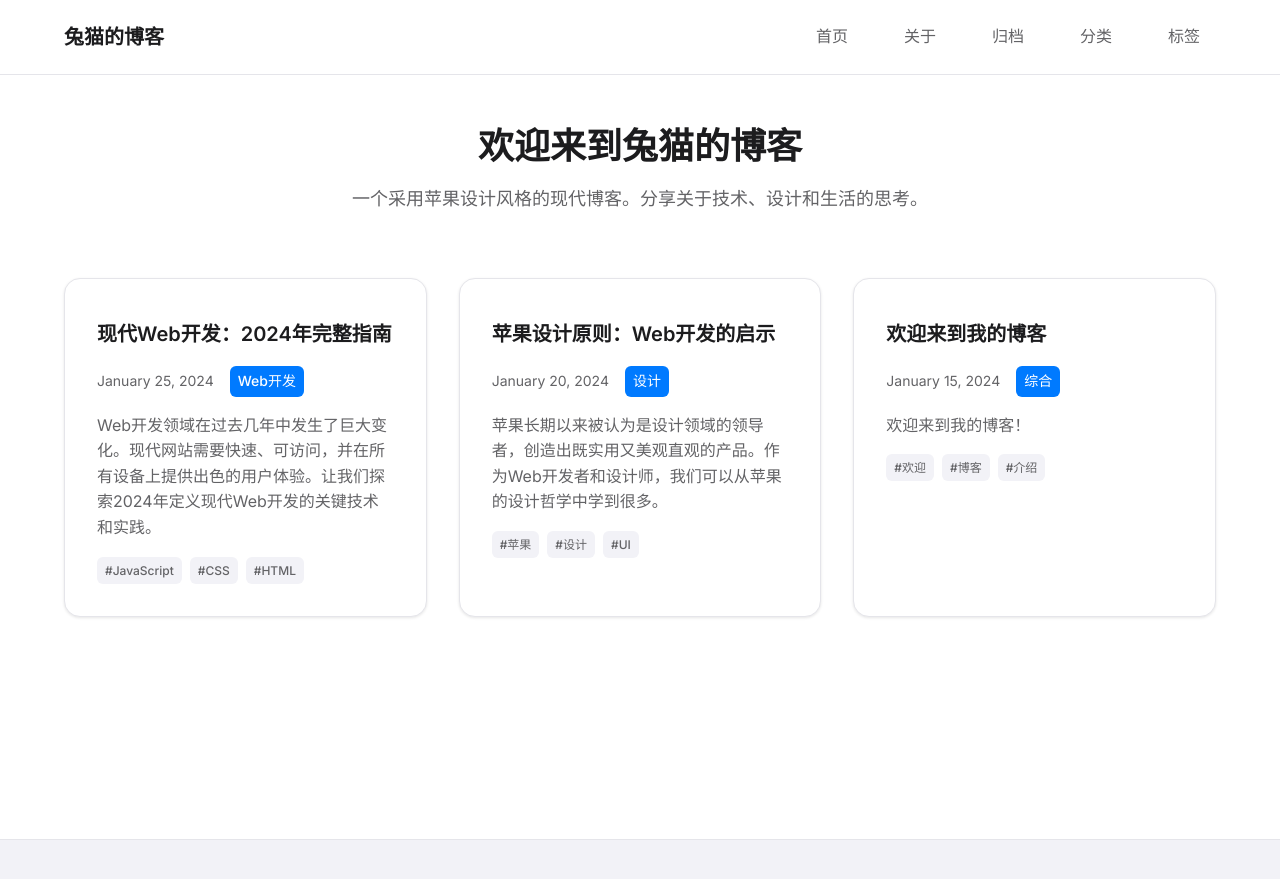
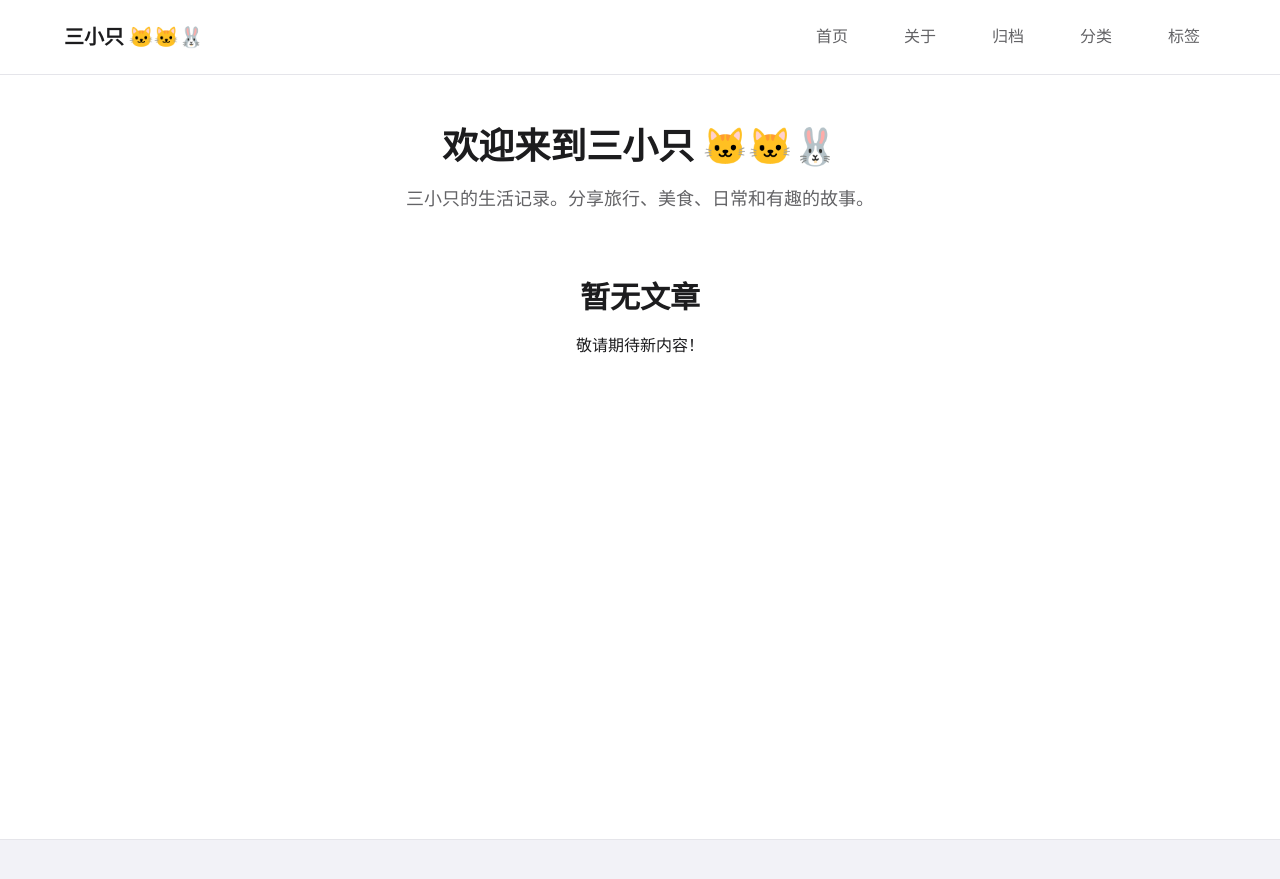
Before and after one commit to rabbicat-cx/rabbicat-cx.github.io, a Jekyll site: the page built from index.html, in a window 1280 px wide and 900 px high. Shown: the top 879 px of the window. Built offline with Jekyll 4.4.1, drawn with Linux system fonts in a browser that asks for light colours; the list of posts is cut into pages by our own code; some of the changed text lies outside the part shown.

````diff
--- a/_config.yml
+++ b/_config.yml
@@ -1,8 +1,8 @@
 # Site settings
-title: 兔猫的博客
+title: 三小只 🐱🐱🐰
 email: your-email@example.com
 description: >- # this means to ignore newlines until "baseurl:"
-  一个采用苹果设计风格的现代博客。分享关于技术、设计和生活的思考。
+  三小只的生活记录。分享旅行、美食、日常和有趣的故事。
 baseurl: "" # the subpath of your site, e.g. /blog
 url: "https://rabbicat-cx.github.io" # the base hostname & protocol for your site
 twitter_username: rabbicat_cx
@@ -60,7 +60,7 @@
       type: "posts"
     values:
       layout: "post"
-      author: "兔猫"
+      author: "三小只"
   - scope:
       path: ""
     values:
--- a/_posts/2024-01-15-welcome-to-my-blog.md
+++ /dev/null
@@ -1,54 +0,0 @@
----
-layout: post
-title: "欢迎来到我的博客"
-date: 2024-01-15 10:00:00 +0000
-categories: [综合, 介绍]
-tags: [欢迎, 博客, 介绍]
-author: 兔猫
----
-
-# 欢迎来到我的博客！
-
-你好，欢迎来到我的新博客！我很兴奋能与你分享这个空间，在这里我将写关于技术、设计和各种我感兴趣的话题。
-
-## 你可以期待什么
-
-这个博客将涵盖广泛的主题，包括：
-
-- **Web开发**：现代框架、最佳实践和教程
-- **设计**：UI/UX原则、设计系统和创意灵感
-- **技术趋势**：新兴技术和行业洞察
-- **个人项目**：我正在构建的项目的幕后花絮
-- **职业发展**：来自技术行业的技巧和经验
-
-## 关于设计
-
-你可能会注意到这个博客有着简洁的苹果风格设计。我相信好的设计能够增强阅读体验，我试图创造一些既美观又实用的东西。
-
-设计特色：
-- 使用Inter字体系列的简洁排版
-- 周到的留白使用
-- 流畅的动画和过渡效果
-- 适用于所有设备的响应式设计
-- 深色模式支持（即将推出！）
-
-## 开始探索
-
-随时探索不同的部分：
-- 在[归档](/archive/)中浏览所有文章
-- 在[分类](/categories/)中按主题查找文章
-- 通过[标签](/tags/)发现内容
-- 了解更多[关于](/about/)我和这个博客
-
-## 保持联系
-
-我很乐意听到你的声音！你可以：
-- 在[GitHub](https://github.com/rabbicat-cx)上关注我的最新项目
-- 在[Twitter](https://twitter.com/rabbicat_cx)上与我联系获取快速更新
-- 订阅[RSS订阅](/feed.xml)以不错过任何文章
-
-感谢你的访问，希望你能在这里找到有价值和有启发性的内容。愉快阅读！
-
----
-
-*这只是开始。敬请期待更多精彩内容！*
--- a/_posts/2024-01-20-apple-design-principles.md
+++ /dev/null
@@ -1,97 +0,0 @@
----
-layout: post
-title: "苹果设计原则：Web开发的启示"
-date: 2024-01-20 14:30:00 +0000
-categories: [设计, Web开发]
-tags: [苹果, 设计, UI, UX, 原则]
-author: 兔猫
----
-
-苹果长期以来被认为是设计领域的领导者，创造出既实用又美观直观的产品。作为Web开发者和设计师，我们可以从苹果的设计哲学中学到很多。
-
-## 苹果核心设计原则
-
-### 1. 简约至上
-
-苹果的设计哲学围绕着**简约是终极的精致**这一理念。这并不意味着删除功能，而是以最直观的方式呈现它们。
-
-```css
-/* 苹果风格的按钮设计 */
-.button {
-  background: #007AFF;
-  border: none;
-  border-radius: 8px;
-  padding: 12px 24px;
-  color: white;
-  font-weight: 500;
-  transition: all 0.2s ease;
-}
-
-.button:hover {
-  background: #0056CC;
-  transform: translateY(-1px);
-}
-```
-
-### 2. 注重细节
-
-在苹果的设计中，每个像素都很重要。从微妙的阴影到精确的间距，没有任何细节是偶然的。
-
-需要考虑的关键细节：
-- **字体排版**：尽可能使用系统字体以增加熟悉感
-- **间距**：一致的边距和内边距创造视觉和谐
-- **颜色**：微妙的渐变和精心选择的调色板
-- **动画**：流畅、有目的的过渡效果，感觉自然
-
-### 3. 以用户为中心的设计
-
-苹果首先为用户设计，其次才是技术。界面应该感觉不存在，让用户专注于他们的任务。
-
-## Applying Apple Principles to Web Design
-
-### Typography
-
-Apple uses San Francisco as their system font, which inspired the use of system font stacks in web design:
-
-```css
-font-family: -apple-system, BlinkMacSystemFont, 'Segoe UI', Roboto, sans-serif;
-```
-
-### Color Palette
-
-Apple's color system is both vibrant and accessible:
-
-- **Blue**: #007AFF (Primary actions)
-- **Green**: #34C759 (Success states)
-- **Orange**: #FF9500 (Warnings)
-- **Red**: #FF3B30 (Destructive actions)
-
-### Spacing and Layout
-
-Apple uses an 8-point grid system that creates visual consistency:
-
-```css
-:root {
-  --spacing-xs: 4px;
-  --spacing-sm: 8px;
-  --spacing-md: 16px;
-  --spacing-lg: 24px;
-  --spacing-xl: 32px;
-}
-```
-
-## The Power of Constraints
-
-One of Apple's greatest strengths is their willingness to impose constraints. By limiting options, they create more focused and coherent experiences.
-
-> "Simplicity is not the absence of clutter, that's a consequence of simplicity. Simplicity is somehow essentially describing the purpose and place of an object and product." - Jonathan Ive
-
-## Conclusion
-
-Apple's design principles aren't just about aesthetics—they're about creating experiences that feel effortless and delightful. By applying these principles to our web projects, we can create interfaces that users will love to interact with.
-
-The key is to start with the user's needs, remove unnecessary complexity, and pay attention to the smallest details. When done right, good design becomes invisible, allowing content and functionality to shine.
-
----
-
-*What Apple design principles do you find most valuable in your work? Share your thoughts and experiences in the comments below!*
--- a/_posts/2024-01-25-modern-web-development.md
+++ /dev/null
@@ -1,216 +0,0 @@
----
-layout: post
-title: "现代Web开发：2024年完整指南"
-date: 2024-01-25 09:15:00 +0000
-categories: [Web开发, 教程]
-tags: [JavaScript, CSS, HTML, 现代化, 教程]
-author: 兔猫
----
-
-Web开发领域在过去几年中发生了巨大变化。现代网站需要快速、可访问，并在所有设备上提供出色的用户体验。让我们探索2024年定义现代Web开发的关键技术和实践。
-
-## 现代Web技术栈
-
-### 前端技术
-
-**HTML5与语义化标记**
-```html
-<article class="blog-post">
-  <header>
-    <h1>文章标题</h1>
-    <time datetime="2024-01-25">2024年1月25日</time>
-  </header>
-  <main>
-    <p>文章内容在这里...</p>
-  </main>
-</article>
-```
-
-**CSS Grid与Flexbox**
-```css
-.post-grid {
-  display: grid;
-  grid-template-columns: repeat(auto-fit, minmax(300px, 1fr));
-  gap: 2rem;
-}
-
-.card {
-  display: flex;
-  flex-direction: column;
-  border-radius: 12px;
-  overflow: hidden;
-}
-```
-
-**现代JavaScript (ES2024)**
-```javascript
-// 使用现代的async/await和可选链
-const fetchPosts = async () => {
-  try {
-    const response = await fetch('/api/posts');
-    const data = await response.json();
-    return data?.posts || [];
-  } catch (error) {
-    console.error('获取文章失败:', error);
-    return [];
-  }
-};
-```
-
-## 性能优化
-
-### 核心Web指标
-
-Google的核心Web指标是现代网站的重要指标：
-
-1. **最大内容绘制 (LCP)**：应在2.5秒内发生
-2. **首次输入延迟 (FID)**：应少于100毫秒
-3. **累积布局偏移 (CLS)**：应少于0.1
-
-### 优化策略
-
-**图片优化**
-```html
-<picture>
-  <source srcset="image.webp" type="image/webp">
-  <source srcset="image.avif" type="image/avif">
-  <img src="image.jpg" alt="描述" loading="lazy">
-</picture>
-```
-
-**CSS优化**
-```css
-/* 使用CSS自定义属性进行主题化 */
-:root {
-  --primary-color: #007AFF;
-  --text-color: #1C1C1E;
-  --bg-color: #FFFFFF;
-}
-
-/* 为性能优化动画 */
-.smooth-animation {
-  transform: translateX(0);
-  transition: transform 0.3s ease-out;
-  will-change: transform;
-}
-```
-
-## 可访问性优先
-
-现代网站必须对所有人都可访问。以下是关键实践：
-
-### ARIA标签和角色
-```html
-<button aria-label="关闭对话框" aria-expanded="false">
-  <span aria-hidden="true">×</span>
-</button>
-
-<nav role="navigation" aria-label="主导航">
-  <ul role="menubar">
-    <li role="none">
-      <a href="/" role="menuitem">首页</a>
-    </li>
-  </ul>
-</nav>
-```
-
-### 焦点管理
-```css
-/* 可见的焦点指示器 */
-.button:focus-visible {
-  outline: 2px solid var(--primary-color);
-  outline-offset: 2px;
-}
-
-/* 键盘导航的跳转链接 */
-.skip-link {
-  position: absolute;
-  top: -40px;
-  left: 6px;
-  background: var(--primary-color);
-  color: white;
-  padding: 8px;
-  text-decoration: none;
-  transition: top 0.3s;
-}
-
-.skip-link:focus {
-  top: 6px;
-}
-```
-
-## 渐进式增强
-
-为每个人构建你的网站，然后增强体验：
-
-```javascript
-// 功能检测后再增强
-if ('IntersectionObserver' in window) {
-  // 添加滚动动画
-  const observer = new IntersectionObserver(entries => {
-    entries.forEach(entry => {
-      if (entry.isIntersecting) {
-        entry.target.classList.add('animate-in');
-      }
-    });
-  });
-
-  document.querySelectorAll('.animate-on-scroll').forEach(el => {
-    observer.observe(el);
-  });
-}
-```
-
-## 安全最佳实践
-
-### 内容安全策略
-```html
-<meta http-equiv="Content-Security-Policy"
-      content="default-src 'self';
-               script-src 'self' 'unsafe-inline';
-               style-src 'self' 'unsafe-inline';">
-```
-
-### HTTPS无处不在
-```javascript
-// 在生产环境中重定向到HTTPS
-if (location.protocol !== 'https:' && location.hostname !== 'localhost') {
-  location.replace('https:' + window.location.href.substring(window.location.protocol.length));
-}
-```
-
-## 工具和工作流
-
-### 必备开发工具
-
-1. **构建工具**：Vite、Webpack或Parcel
-2. **CSS预处理器**：Sass、PostCSS
-3. **代码检查**：ESLint、Stylelint
-4. **测试**：Jest、Cypress、Playwright
-5. **性能**：Lighthouse、WebPageTest
-
-### 部署和托管
-
-现代部署选项：
-- **静态站点生成器**：Jekyll、Hugo、Next.js
-- **JAMstack平台**：Netlify、Vercel、GitHub Pages
-- **CDN**：Cloudflare、AWS CloudFront
-
-## 展望未来
-
-Web继续发展，令人兴奋的新技术包括：
-
-- **Web组件**：可重用的自定义元素
-- **CSS容器查询**：基于容器大小的响应式设计
-- **Web Assembly**：浏览器中的高性能应用
-- **渐进式Web应用**：Web上的原生体验
-
-## 结论
-
-构建现代网站需要平衡性能、可访问性和用户体验。通过遵循这些实践并保持对Web标准的关注，你可以创建不仅外观出色，而且为所有用户提供优秀体验的网站。
-
-关键是从语义化HTML的坚实基础开始，用CSS和JavaScript渐进式增强，并始终将用户需求放在决策的中心。
-
----
-
-*你觉得现代Web开发实践中哪些最具挑战性？在评论中分享你的经验和问题！*
--- a/about.md
+++ b/about.md
@@ -4,29 +4,31 @@
 permalink: /about/
 ---
 
-# 关于我
+# 关于三小只
 
-欢迎来到我的博客！我热衷于技术、设计，以及与社区分享知识。
+你好呀！欢迎来到三小只的小窝！🏠
 
-## 你会在这里找到什么
+我们是三个小可爱：两只猫咪🐱🐱和一只兔兔🐰，喜欢到处探索，记录生活中的美好时光。
 
-这个博客涵盖了多个主题，包括：
+## 你会在这里看到什么
 
-- **技术**：Web开发的最新趋势、编程语言和软件工程
-- **设计**：UI/UX原则、设计系统和创意灵感
-- **教程**：详细的指南和操作文章
-- **个人思考**：对技术行业和职业发展的思考
+这里记录着我们的日常生活：
 
-## 我的背景
+- **🗺️ 旅行游记**：我们去过的有趣地方和旅行攻略
+- **🍜 美食探店**：发现的好吃餐厅和小吃推荐
+- **📸 生活日常**：日常的小确幸和有趣瞬间
+- **💡 生活小贴士**：实用的生活经验分享
 
-我是一名开发者和设计师，热爱创造美观、实用的数字体验。当我不在编程时，你可以发现我在探索新技术、阅读设计趋势，或为开源项目做贡献。
+## 我们的故事
 
-## 联系我
+三小只喜欢用不同的视角看世界，猫咪们总是能发现有趣的角落，兔兔则喜欢记录美好的瞬间。我们希望通过这个小博客，和大家分享我们眼中的世界。
 
-如果你有任何问题、建议，或只是想联系我，请随时联系：
+## 联系我们
+
+如果你也喜欢我们的内容，或者有什么想要分享的：
 
 - **邮箱**：[{{ site.email }}](mailto:{{ site.email }})
-- **GitHub**：[{{ site.github_username }}](https://github.com/{{ site.github_username }})
-- **Twitter**：[{{ site.twitter_username }}](https://twitter.com/{{ site.twitter_username }})
+- **小红书**：@三小只的日常
+- **微博**：@三小只
 
-感谢你的访问，希望你能在这里找到有用和有启发性的内容！
+感谢你的关注，希望我们的分享能给你带来快乐！✨
````
